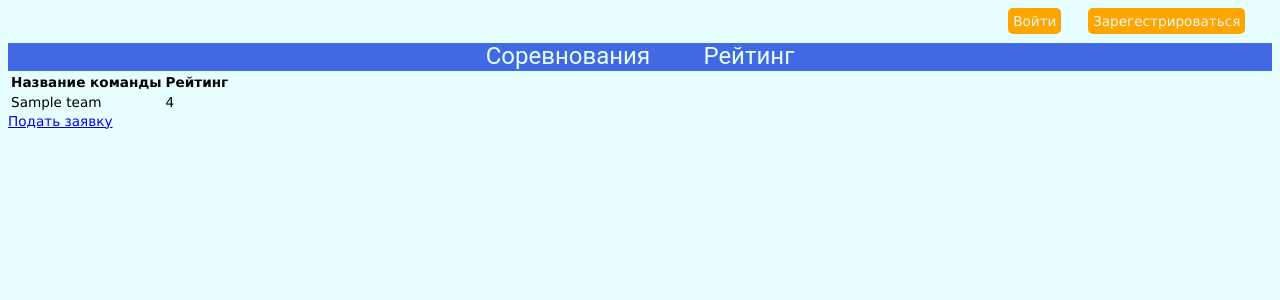
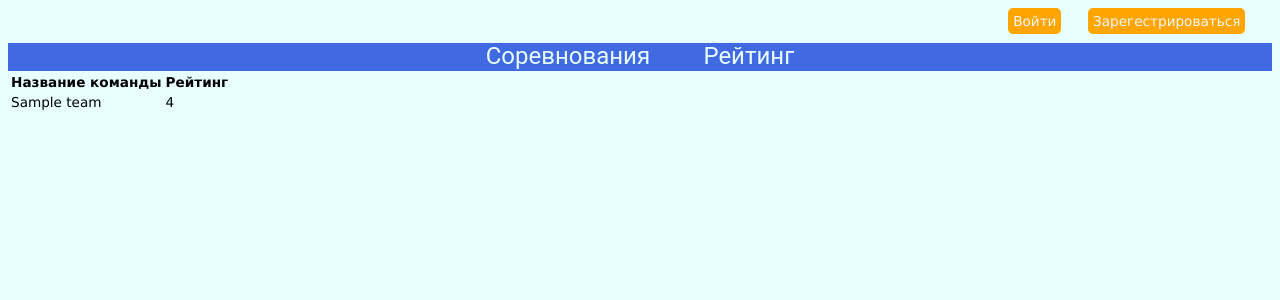
Before and after one commit to mupastir/computer_aided_tournament_system, a Django app: template aided_tournament_system/competition/templates/applications.html in a window 1280 px wide. Shown: the top 300 px of the page. Run offline with Django 3.2, Linux system fonts and the light colour scheme; the template is opened without the code that fills it: values that come from a table or form of the project are taken from there, others are empty; tables that the repository leaves empty hold one stand-in row (values such as "Sample post").

Commit message:
update applications templates

```diff
--- a/aided_tournament_system/competition/templates/applications.html
+++ b/aided_tournament_system/competition/templates/applications.html
@@ -12,5 +12,7 @@
     </tr>
     {% endfor %}
     </table>
-    <a href="#{% url 'add_application' pk=application.competition.id %}">Подать заявку</a>
+    {% if competition.is_open %}
+        <a href="#{#% url 'add_application' pk=application.competition.id %#}">Подать заявку</a>
+    {% endif %}
 {% endblock %}
--- a/aided_tournament_system/competition/templates/competitions_list.html
+++ b/aided_tournament_system/competition/templates/competitions_list.html
@@ -23,9 +23,7 @@
         <td>{{competition.type}}</td>
         <td>{{competition.start_time}}</td>
         <td><a href="#{#% url 'games' competition_title=competition.title %#}">Игры</a></td>
-        {% if competition.application.is_active %}
-            <td><a href="{% url 'applications' competition_title=competition.title %}">Заявки</a></td>
-        {% endif %}
+        <td><a href="{% url 'applications' competition_title=competition.title %}">Заявки</a></td>
     </tr>
 
     {% endfor %}
```
